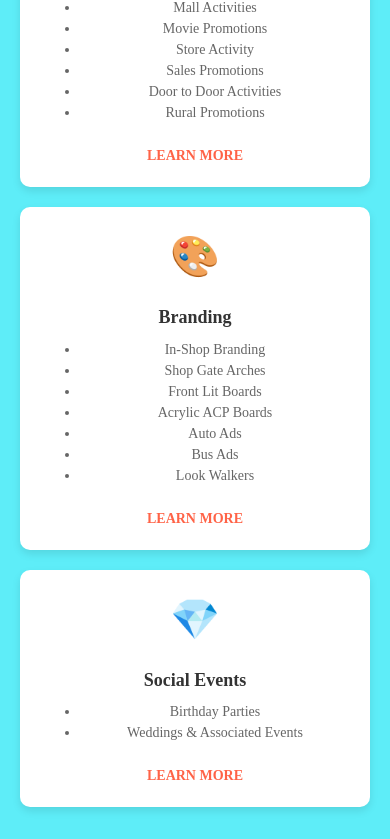
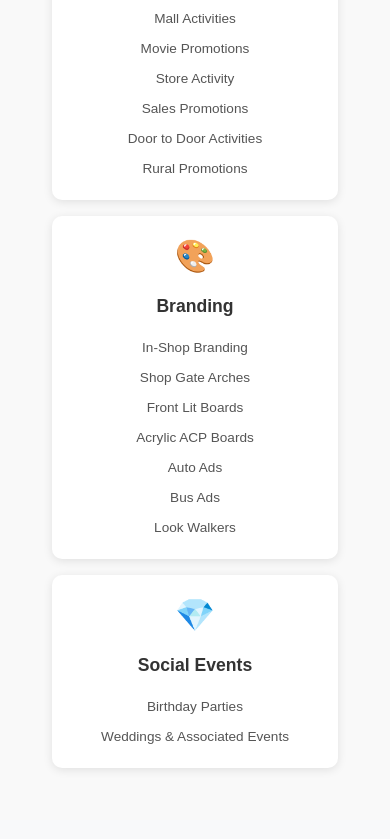
Before and after one commit to Thakuraditya1512/Adventz-final, a website: page public_html/whatwedo.html in a window 390 px wide. Shown: the part 842-1681 px from the top of the page. Drawn offline with nearby package versions, Linux system fonts and the light colour scheme; files whose address does not match are found by name.

Commit message:
this is wedo file

```diff
--- a/public_html/whatwedo.html
+++ b/public_html/whatwedo.html
@@ -127,11 +127,132 @@
         .footer .list-inline-item a:hover {
             color: #007bff;
         }
+
+
+ /* General Styling */
+body {
+    font-family: 'Arial', sans-serif;
+}
+
+.services-section {
+    padding: 2rem;
+    background-color: #f9f9f9;
+    text-align: center;
+}
+
+h1 {
+    font-size: 2rem;
+    color: #333;
+    margin-bottom: 1.5rem;
+}
+
+/* Service Cards Styling */
+.services-container {
+    display: grid;
+    grid-template-columns: repeat(auto-fit, minmax(250px, 1fr));
+    gap: 1.5rem;
+    margin-top: 1rem;
+}
+
+.service-card {
+    background: #fff;
+    border-radius: 10px;
+    padding: 1.5rem;
+    box-shadow: 0 2px 10px rgba(0, 0, 0, 0.1);
+    transition: transform 0.3s ease, box-shadow 0.3s ease;
+    position: relative;
+    overflow: hidden;
+    cursor: pointer;
+    display: flex;
+    flex-direction: column;
+    justify-content: space-between;
+}
+
+.service-card:hover {
+    transform: translateY(-10px);
+    box-shadow: 0 4px 15px rgba(0, 0, 0, 0.2);
+}
+
+.service-icon {
+    font-size: 2.5rem;
+    color: #3a7bd5;
+    margin-bottom: 1rem;
+}
+
+.service-title {
+    font-size: 1.25rem;
+    color: #333;
+    margin-bottom: 1rem;
+}
+
+.service-description {
+    list-style-type: none;
+    padding: 0;
+    margin: 0;
+}
+
+.service-description li {
+    font-size: 0.9rem;
+    color: #555;
+    padding: 0.3rem 0;
+    transition: all 0.3s ease;
+}
+
+/* Hover effect to show all points */
+.service-card:hover .service-description li {
+    font-size: 1rem;
+    font-weight: bold;
+}
+
+.service-button {
+    display: inline-block;
+    margin-top: 1.5rem;
+    padding: 0.5rem 1rem;
+    background-color: #3a7bd5;
+    color: white;
+    border-radius: 5px;
+    text-decoration: none;
+    transition: background-color 0.3s ease;
+}
+
+.service-button:hover {
+    background-color: #2f6cc0;
+}
+
+/* Mobile View */
+@media screen and (max-width: 768px) {
+    .services-container {
+        grid-template-columns: 1fr;
+        gap: 1rem;
+    }
+
+    .service-card {
+        padding: 1rem;
+    }
+
+    .service-title {
+        font-size: 1.1rem;
+    }
+
+    .service-description li {
+        font-size: 0.85rem;
+    }
+
+    .service-icon {
+        font-size: 2rem;
+    }
+
+    .service-button {
+        font-size: 0.85rem;
+        padding: 0.4rem 0.8rem;
+    }
+}
+
+
     </style>
 </head>
 <body>
 
-    <!-- Navbar -->
     <nav class="navbar navbar-light bg-light">
         <div class="container">
             <a class="navbar-brand" href="#">
@@ -200,6 +321,7 @@
         </div>
     </nav>
 
+
     <!-- Services Section -->
     <div class="services-section">
         <h1>What We Do</h1>
@@ -218,7 +340,7 @@
                     <li>Award Ceremonies</li>
                     <li>Dealer Meets</li>
                 </ul>
-                <a href="#" class="service-button">Learn More</a>
+
             </div>
 
             <!-- Card 2 -->
@@ -235,7 +357,7 @@
                     <li>Door to Door Activities</li>
                     <li>Rural Promotions</li>
                 </ul>
-                <a href="#" class="service-button">Learn More</a>
+
             </div>
 
             <!-- Card 3 -->
@@ -251,7 +373,7 @@
                     <li>Bus Ads</li>
                     <li>Look Walkers</li>
                 </ul>
-                <a href="#" class="service-button">Learn More</a>
+
             </div>
 
             <!-- Card 4 -->
@@ -262,7 +384,7 @@
                     <li>Birthday Parties</li>
                     <li>Weddings & Associated Events</li>
                 </ul>
-                <a href="#" class="service-button">Learn More</a>
+
             </div>
         </div>
     </div>
```
Also changed, not shown: public_html/Contacts.html (+1 -3 lines).
